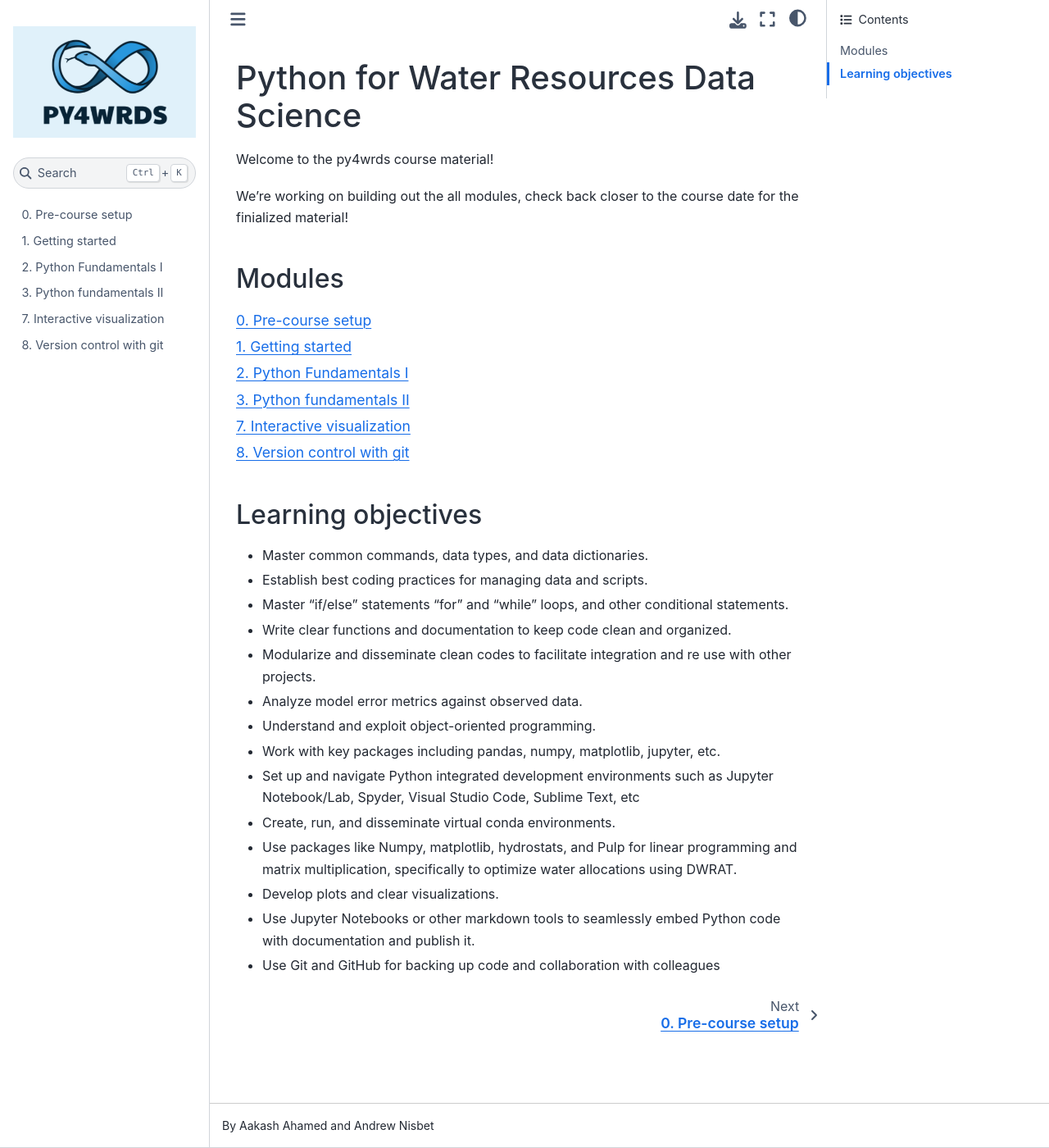
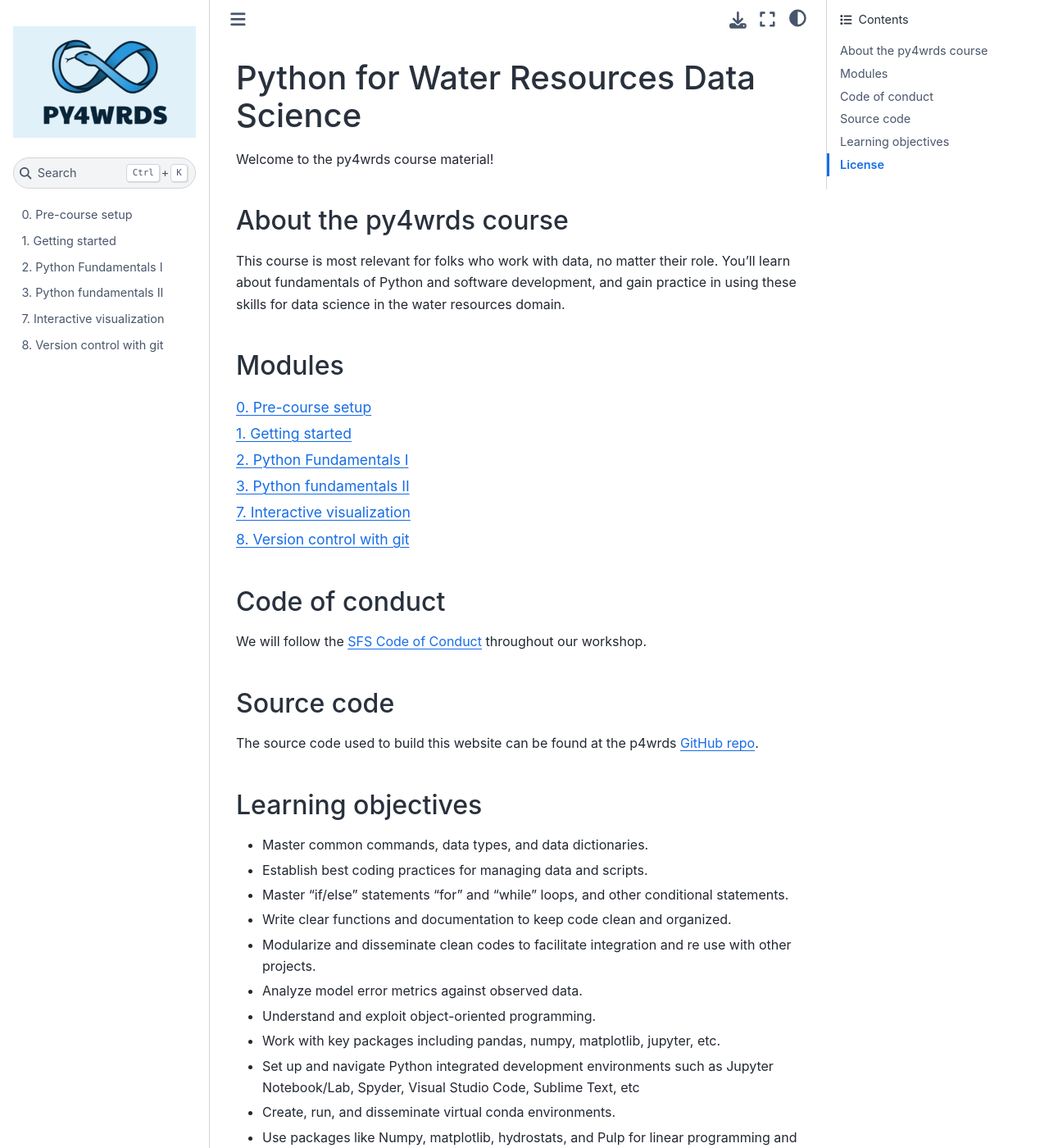
Before and after one commit to py4wrds/py4wrds, a Jupyter Book: the page built from intro.md, in a window 1280 px wide and 1400 px high. Shown: the whole window at 82% size. Built offline with Jupyter Book 1.0.4 settings and Sphinx 7.4.7 and the Sphinx Book theme 1.1.4, drawn with Linux system fonts in a browser that asks for light colours; pages that are not in the unit, such as notebooks, are missing from menus; some of the changed text lies outside the part shown.

Commit message:
Improve intro instructions

````diff
--- a/intro.md
+++ b/intro.md
@@ -2,19 +2,24 @@
 
 Welcome to the py4wrds course material!
 
-We're working on building out the all modules, check back closer to the course date for the finialized material!
+## About the py4wrds course
 
-<!-- TODO: subtitle. -->
+This course is most relevant for folks who work with data, no matter their role. You'll learn about fundamentals of Python and software development, and gain practice in using these skills for data science in the water resources domain.
 
-<!-- ## Intro -->
-
-<!-- TOOD: Welcome intro -->
 
 ## Modules
 
 ```{tableofcontents}
 ```
 
+## Code of conduct
+
+We will follow the [SFS Code of Conduct](https://freshwater-science.org/about/society-governance/code-of-conduct) throughout our workshop.
+
+
+## Source code
+
+The source code used to build this website can be found at the p4wrds [GitHub repo](https://github.com/py4wrds/py4wrds/).
 
 
 ## Learning objectives
@@ -33,3 +38,9 @@ We're working on building out the all modules, check back closer to the course d
 - Develop plots and clear visualizations.
 - Use Jupyter Notebooks or other markdown tools to seamlessly embed Python code with documentation and publish it.
 - Use Git and GitHub for backing up code and collaboration with colleagues
+
+
+
+## License
+
+Software is open-source, provided under the [MIT License](https://opensource.org/license/mit).
````
Also changed, not shown: README.md (+13 -6 lines).
